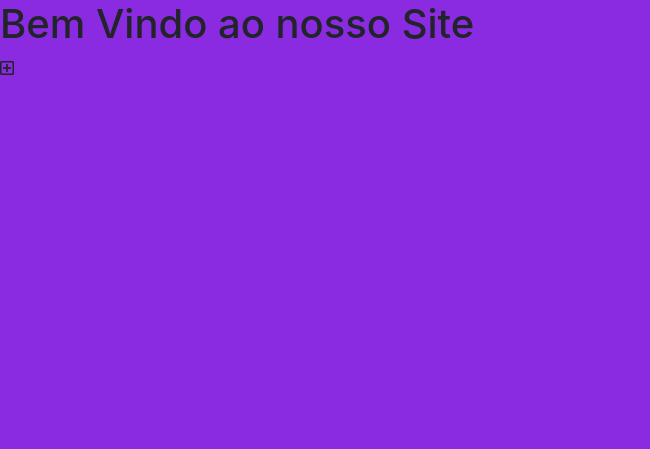
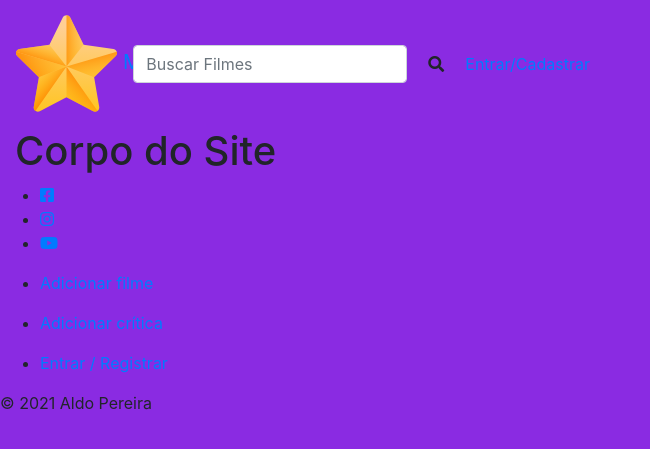
Before and after one commit to aldo-pereira22/movieStar, a PHP site: page / in a window 1280 px wide. Shown: the top 449 px of the page, without its empty margins (0-650 px from the left). Run offline with PHP 8.4, Linux system fonts and the light colour scheme.

Commit message:
continuação
Conexão com o banco de dados, estrutura do site: Index com Header, Body e Footer adicionados.

```diff
--- /dev/null
+++ b/db.php
@@ -0,0 +1,21 @@
+<?php
+
+
+$db_name = "moviestar";
+$db_host = "localhost";
+$db_user = "user";
+$db_pass = "1234";
+
+
+$conn = new PDO("mysql:dbname=". $db_name .";host=" .$db_host, $db_user, $db_pass);
+
+
+
+//HABILITAR ERROS;
+$conn->setAttribute(PDO::ATTR_ERRMODE, PDO::ERRMODE_EXCEPTION);
+$conn->setAttribute(PDO::ATTR_EMULATE_PREPARES, false);
+
+
+
+
+?>
--- /dev/null
+++ b/globals.php
@@ -0,0 +1,6 @@
+<?php
+
+    session_start();
+    $BASE_URL = "http://" .$_SERVER['SERVER_NAME'] . dirname($_SERVER["REQUEST_URI"]."?") . "/";
+
+?>
--- a/index.php
+++ b/index.php
@@ -1,5 +1,6 @@
 <?php
-
+    require_once("globals.php");
+    require_once("db.php");
 
 ?>
 <!DOCTYPE html>
@@ -11,7 +12,7 @@
     <title>Movie Stars</title>
 
     <!-- ICON -->
-    <link rel="short icon" href="img/moviestar.ico">
+    <link rel="short icon" href="<?=$BASE_URL ?>img/moviestar.ico">
 
     <!-- BootStrap -->
     <link rel="stylesheet" href="https://cdnjs.cloudflare.com/ajax/libs/twitter-bootstrap/4.6.0/css/bootstrap.css"
@@ -24,16 +25,64 @@
     crossorigin="anonymous" />
 
     <!-- CSS -->
-    <link rel="stylesheet" href="css/style.css">
+    <link rel="stylesheet" href="<?=$BASE_URL?>css/style.css">
 
 
 
 
 </head>
 <body>
-<h1> Bem Vindo ao nosso Site</h1>
-    <i class="far fa-plus-square"> </i>
 
+    <header>
+        <nav id="main-navbar" class="navbar navbar-expand-lg">
+            <a href="<?=$BASE_URL ?>" class="navbar-brand">
+                <img src="<?= $BASE_URL ?>img/logo.svg" alt="MovieStar" id="logo">
+                <span id="moviestar-title"> MovieStar</span>
+            </a>
+
+            <button class="navbar-toggler" type="button" data-toogle="collapse" data-target="#navbar"
+            aria-controls="navbar"aria-expanded="false" aria-lable="Togglenavigation"> <i class="fas fa-bars"> </i> </button>
+
+            <form action="" method="GET" id="search-form" class="form-inline my-2 my-lg-0">
+                <input type="text" name="q" id="search" class="form-control mr-sm-2" type="search"
+                    placeholder="Buscar Filmes" arial-label="Search" >
+
+                <button class="btn my-2 my-sm-0" type="submit">
+                    <i class="fas fa-search" ></i>
+                </button>
+            </form>
+
+            <div class="collapse navbar-collapse" id="navbar">
+                <ul class="navbar-nav">
+                    <li class="nav-item" > <a href="<?= $BASE_URL ?>" class="nav-link"> Entrar/Cadastrar </a> </li>
+                </ul>
+            </div>
+        </nav>
+    </header>
+
+    <div id="main-container" class="container-fluid">
+        <h1> Corpo do Site</h1>
+     </div>
+
+     <footer id="footer">
+        <div class="social-container">
+            <ul>
+                <li> <a href="#"> <i class="fab fa-facebook-square">  </i> </a> </li>
+                <li> <a href="#"> <i class="fab fa-instagram">  </i> </a> </li>
+                <li> <a href="#"> <i class="fab fa-youtube">  </i> </a> </li>
+
+            </ul>
+        </div>
+
+        <div id="footer-links-container">
+            <ul> <li> <a href="#"> Adicionar filme</a> </li> </ul>
+            <ul> <li> <a href="#"> Adicionar crítica</a> </li> </ul>
+            <ul> <li> <a href="#"> Entrar / Registrar </a> </li> </ul>
+
+        </div>
+
+        <p> &copy; 2021 Aldo Pereira </p>
+     </footer>
 
     <!-- BootStrap JS -->
     <script src="https://cdnjs.cloudflare.com/ajax/libs/jquery/3.6.0/jquery.min.js"
```
